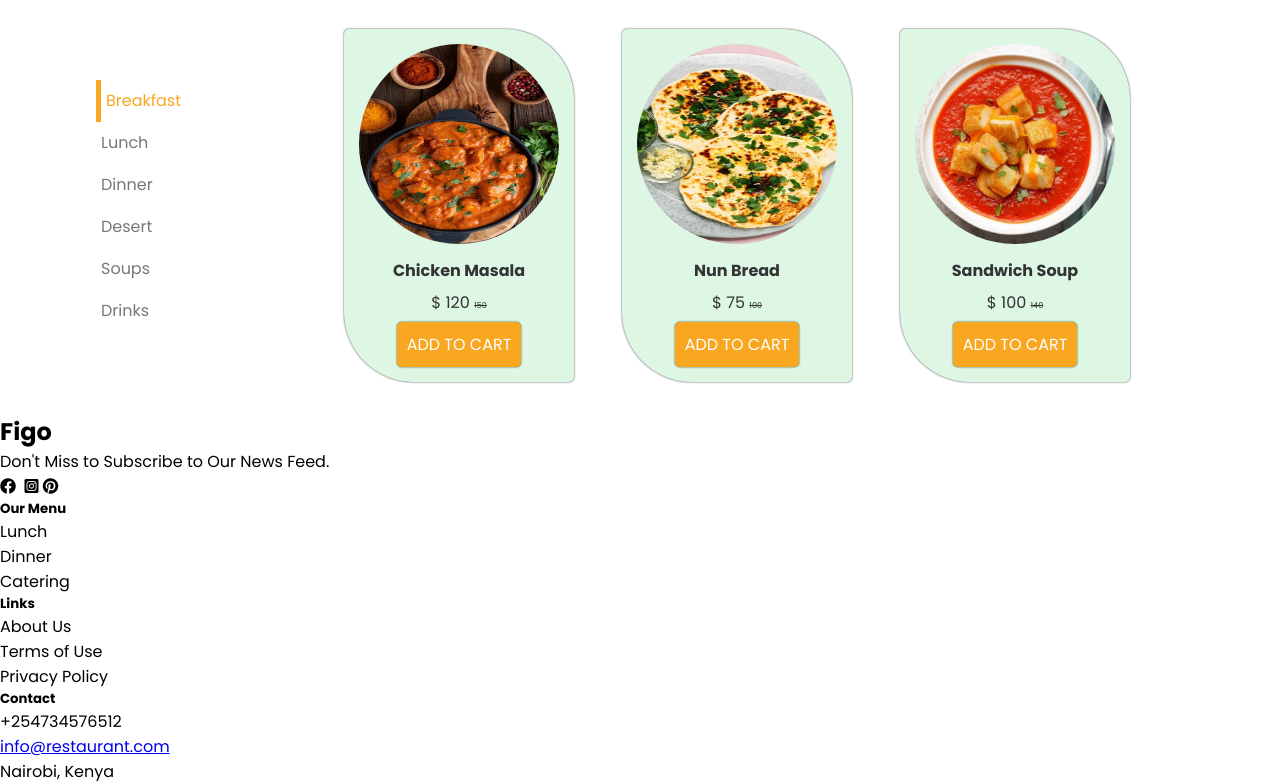
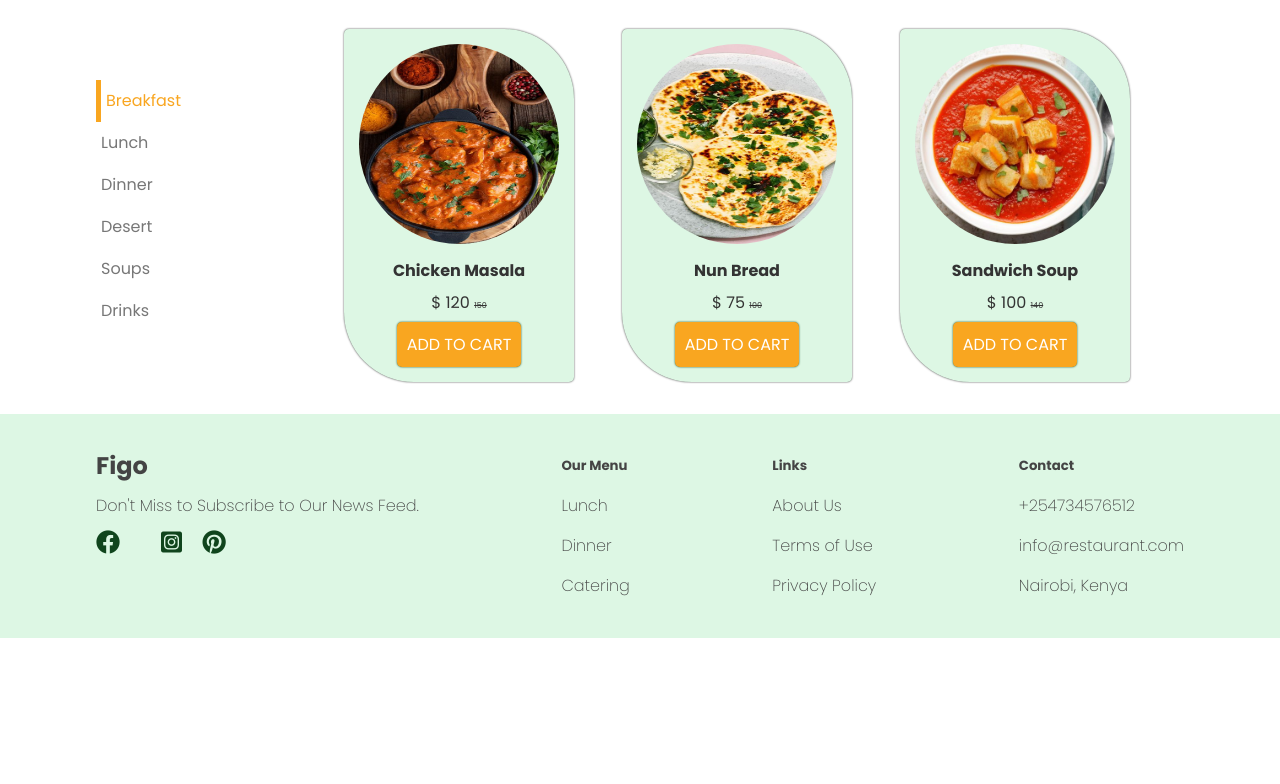
Before and after one commit to githinjisamson1/js-restaurant-landing-page, a plain HTML site: page index.html in a window 1280 px wide. Shown: the part 1400-2184 px from the top of the page. After the commit the page ends 2038 px from the top, so only its background shows below. Drawn offline with Linux system fonts and the light colour scheme.

Commit message:
Style the footer

```diff
--- a/index.html
+++ b/index.html
@@ -213,11 +213,7 @@
           <h5>Contact</h5>
           <ul>
             <li>+254734576512</li>
-            <li>
-              <a href="mailto:githinjisamson148@gmail.com"
-                >info@restaurant.com</a
-              >
-            </li>
+            <li>info@restaurant.com</li>
             <li>Nairobi, Kenya</li>
           </ul>
         </div>
--- a/style.css
+++ b/style.css
@@ -237,10 +237,32 @@ ul.menu {
   text-decoration: line-through;
   font-size: 0.5rem;
 }
-.card-btn{
-    background-color: var(--yellow);
+.card-btn {
+  background-color: var(--yellow);
 }
-.card-btn:hover{
-    background-color: var(--white);
-    color: var(--yellow);
+.card-btn:hover {
+  background-color: var(--white);
+  color: var(--yellow);
 }
+
+/* style footer section*/
+.footer-container {
+  padding: 2rem 6rem 2rem 6rem;
+  background-color: var(--green-light);
+  display: flex;
+  justify-content: space-between;
+  font-weight: 200;
+  color: #444;
+}
+.footer-container div {
+  line-height: 2.5rem;
+}
+.social-icons i {
+  font-size: 1.5rem;
+  margin-right: 1rem;
+  cursor: pointer;
+  color: var(--green-dark);
+}
+.footer-container ul {
+  list-style-type: none;
+}
```
